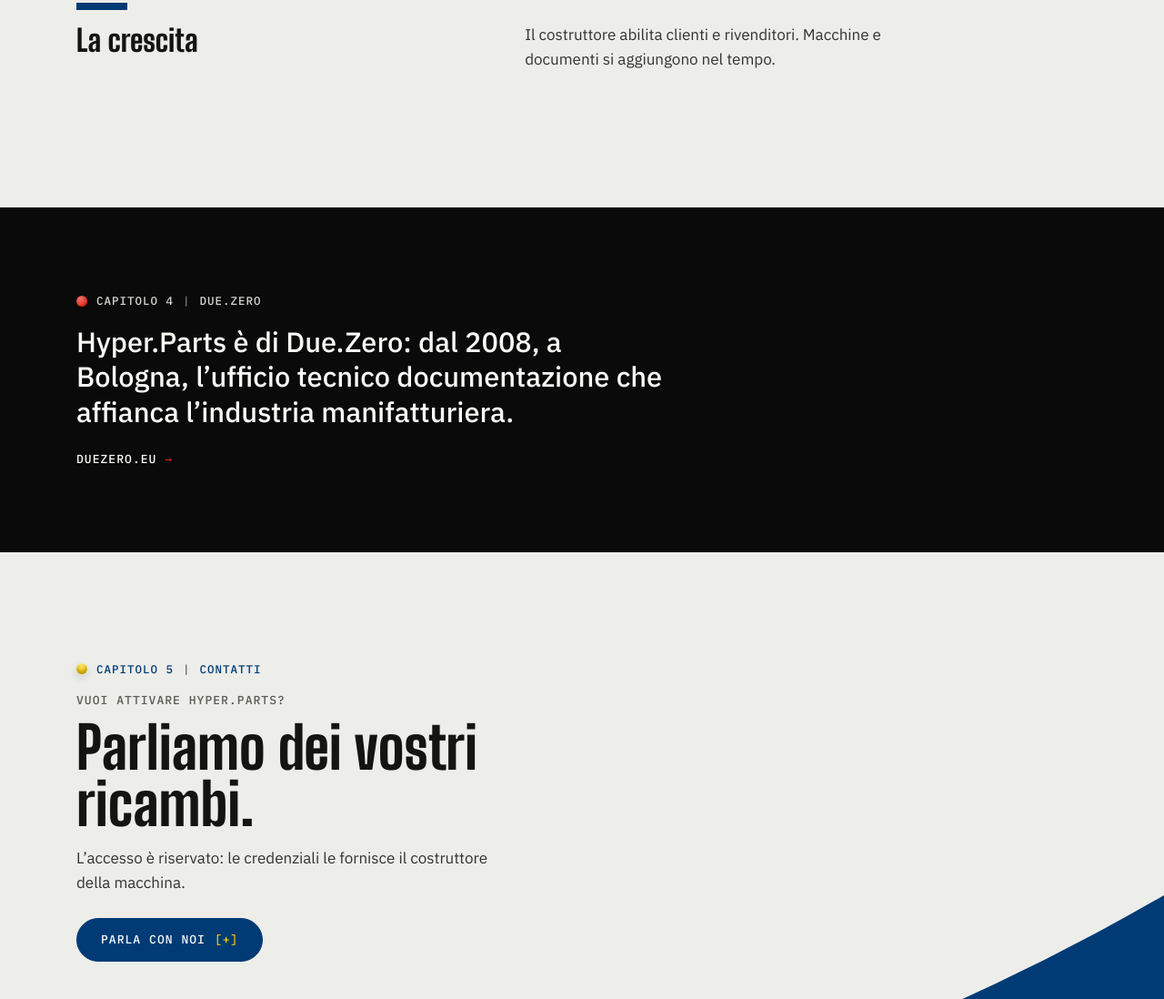
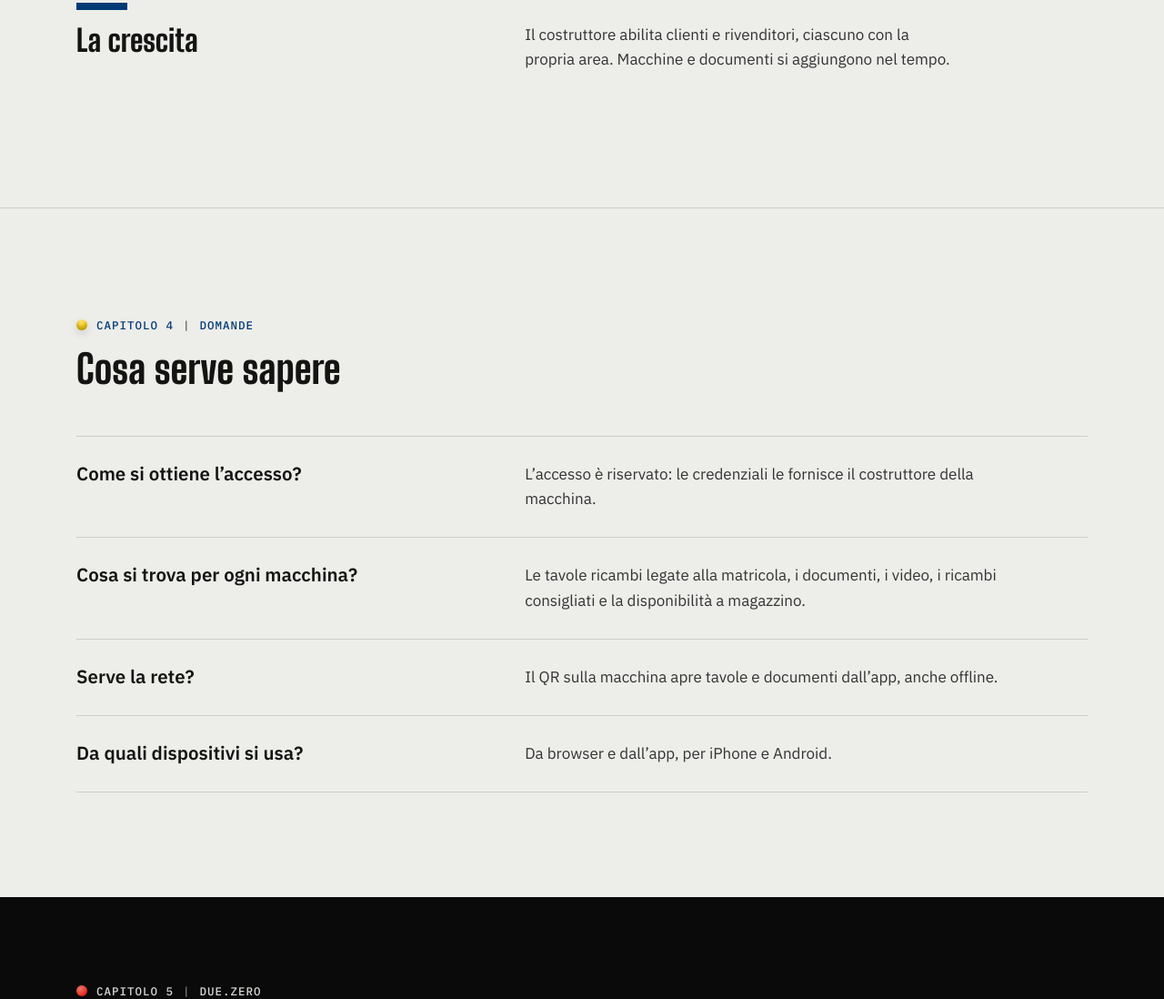
Before and after one commit to FedericaRoti/Hyper.Parts, a plain HTML site: page index.html in a window 1280 px wide. Shown: the part 5382-6480 px from the top of the page at 91% size. Drawn offline with nearby package versions, Linux system fonts and the light colour scheme.

Commit message:
Sezione Domande, ritocchi di testo e nota sul motivo di ogni sezione

```diff
--- a/index.html
+++ b/index.html
@@ -158,6 +158,15 @@
 .js:not(.reduce) .how-step { opacity: 0; transform: translateY(22px); transition: opacity .7s ease, transform .9s var(--ease); }
 .js:not(.reduce) .how-step.is-in { opacity: 1; transform: none; }
 
+.faq { background: var(--bg); }
+.faq-list { margin: clamp(32px, 4vw, 56px) 0 0; padding: 0; border-bottom: 1px solid var(--line); }
+.faq-item { display: grid; grid-template-columns: minmax(0, 5fr) minmax(0, 7fr); column-gap: clamp(24px, 4vw, 64px); padding-block: clamp(18px, 2.2vw, 28px); border-top: 1px solid var(--line); }
+.faq-item dt { font: 600 clamp(18px, 1.6vw, 22px)/1.3 var(--body); color: var(--ink); }
+.faq-item dd { margin: 0; max-width: 52ch; }
+.js:not(.reduce) .faq-item { opacity: 0; transform: translateY(18px); transition: opacity .6s ease, transform .8s var(--ease); }
+.js:not(.reduce) .faq-item.is-in { opacity: 1; transform: none; }
+@media (max-width: 767px) { .faq-item { grid-template-columns: 1fr; row-gap: 8px; } }
+
 /* chiusura */
 .closing h2 { font: 800 clamp(36px, 5vw, 72px)/.96 var(--display); color: var(--ink); margin: 0 0 clamp(24px, 3vw, 40px); max-width: 16ch; }
 .closing { border-top: 0; }
@@ -266,7 +275,7 @@
         <div class="texts">
           <div class="tx" data-tx="0"><h3 class="prov">Inquadra il QR</h3><p class="prov">Il tecnico è davanti alla macchina. Con l’app inquadra il QR e la riconosce, anche senza rete.</p></div>
           <div class="tx" data-tx="1"><h3 class="prov">Apre la matricola</h3><p class="prov">Ogni macchina ha la sua scheda, con il disegno e i dati di quella matricola.</p></div>
-          <div class="tx" data-tx="2"><h3 class="prov">Trova quello che serve</h3><p class="prov">Documenti, ricambi consigliati e disponibilità a magazzino, nello stesso posto.</p></div>
+          <div class="tx" data-tx="2"><h3 class="prov">Trova quello che serve</h3><p class="prov">Documenti, video, ricambi consigliati e disponibilità a magazzino, nello stesso posto.</p></div>
         </div>
         <div class="phone">
           <div class="film">
@@ -328,14 +337,27 @@
       <ol class="how-steps">
         <li class="how-step" data-reveal><div><span class="tab" aria-hidden="true"></span><h3 class="prov">La richiesta</h3></div><p class="prov">Il costruttore consegna a Due.Zero disegni CAD, distinte base e documentazione tecnica delle macchine.</p></li>
         <li class="how-step" data-reveal><div><span class="tab" aria-hidden="true"></span><h3 class="prov">Il catalogo costruito insieme</h3></div><p class="prov">Il team tecnico di Due.Zero prepara le tavole interattive secondo la codifica del costruttore.</p></li>
-        <li class="how-step" data-reveal><div><span class="tab" aria-hidden="true"></span><h3 class="prov">La crescita</h3></div><p class="prov">Il costruttore abilita clienti e rivenditori. Macchine e documenti si aggiungono nel tempo.</p></li>
+        <li class="how-step" data-reveal><div><span class="tab" aria-hidden="true"></span><h3 class="prov">La crescita</h3></div><p class="prov">Il costruttore abilita clienti e rivenditori, ciascuno con la propria area. Macchine e documenti si aggiungono nel tempo.</p></li>
       </ol>
+    </div>
+  </section>
+
+  <section class="section faq" id="domande" aria-labelledby="faq-title">
+    <div class="container">
+      <p class="chapter" data-reveal><span class="sphere" aria-hidden="true"></span>Capitolo 4 <span class="sep">|</span> Domande</p>
+      <h2 class="h2 prov" id="faq-title">Cosa serve sapere</h2>
+      <dl class="faq-list">
+        <div class="faq-item" data-reveal><dt class="prov">Come si ottiene l’accesso?</dt><dd class="prov">L’accesso è riservato: le credenziali le fornisce il costruttore della macchina.</dd></div>
+        <div class="faq-item" data-reveal><dt class="prov">Cosa si trova per ogni macchina?</dt><dd class="prov">Le tavole ricambi legate alla matricola, i documenti, i video, i ricambi consigliati e la disponibilità a magazzino.</dd></div>
+        <div class="faq-item" data-reveal><dt class="prov">Serve la rete?</dt><dd class="prov">Il QR sulla macchina apre tavole e documenti dall’app, anche offline.</dd></div>
+        <div class="faq-item" data-reveal><dt class="prov">Da quali dispositivi si usa?</dt><dd class="prov">Da browser e dall’app, per iPhone e Android.</dd></div>
+      </dl>
     </div>
   </section>
 
   <section class="section dz" id="due-zero" aria-labelledby="dz-title">
     <div class="container">
-      <p class="chapter" data-reveal><span class="sphere" aria-hidden="true"></span>Capitolo 4 <span class="sep">|</span> Due.Zero</p>
+      <p class="chapter" data-reveal><span class="sphere" aria-hidden="true"></span>Capitolo 5 <span class="sep">|</span> Due.Zero</p>
       <p class="dz-text prov" id="dz-title">Hyper.Parts è di Due.Zero: dal 2008, a Bologna, l’ufficio tecnico documentazione che affianca l’industria manifatturiera.</p>
       <a class="dz-link" href="https://www.duezero.eu/">duezero.eu <span class="arr" aria-hidden="true">→</span></a>
     </div>
@@ -344,7 +366,7 @@
   <section class="section closing cut-host" id="contatti" aria-labelledby="closing-title">
     <div class="cut" aria-hidden="true"></div>
     <div class="container">
-      <p class="chapter" data-reveal><span class="sphere" aria-hidden="true"></span>Capitolo 5 <span class="sep">|</span> Contatti</p>
+      <p class="chapter" data-reveal><span class="sphere" aria-hidden="true"></span>Capitolo 6 <span class="sep">|</span> Contatti</p>
       <div class="path">
         <p class="path-q">Vuoi attivare Hyper.Parts?</p>
         <h2 id="closing-title">Parliamo dei vostri ricambi.</h2>
```
Also changed, not shown: 2 other files.
